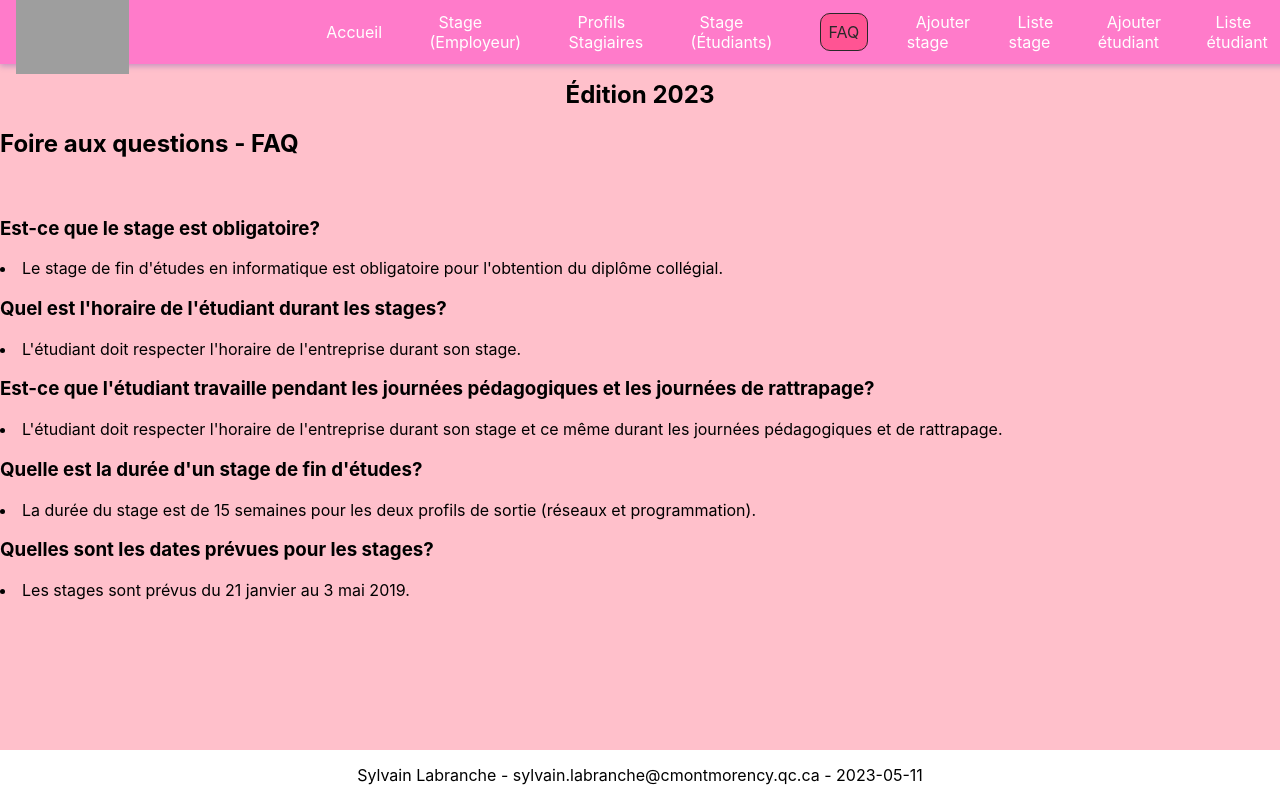
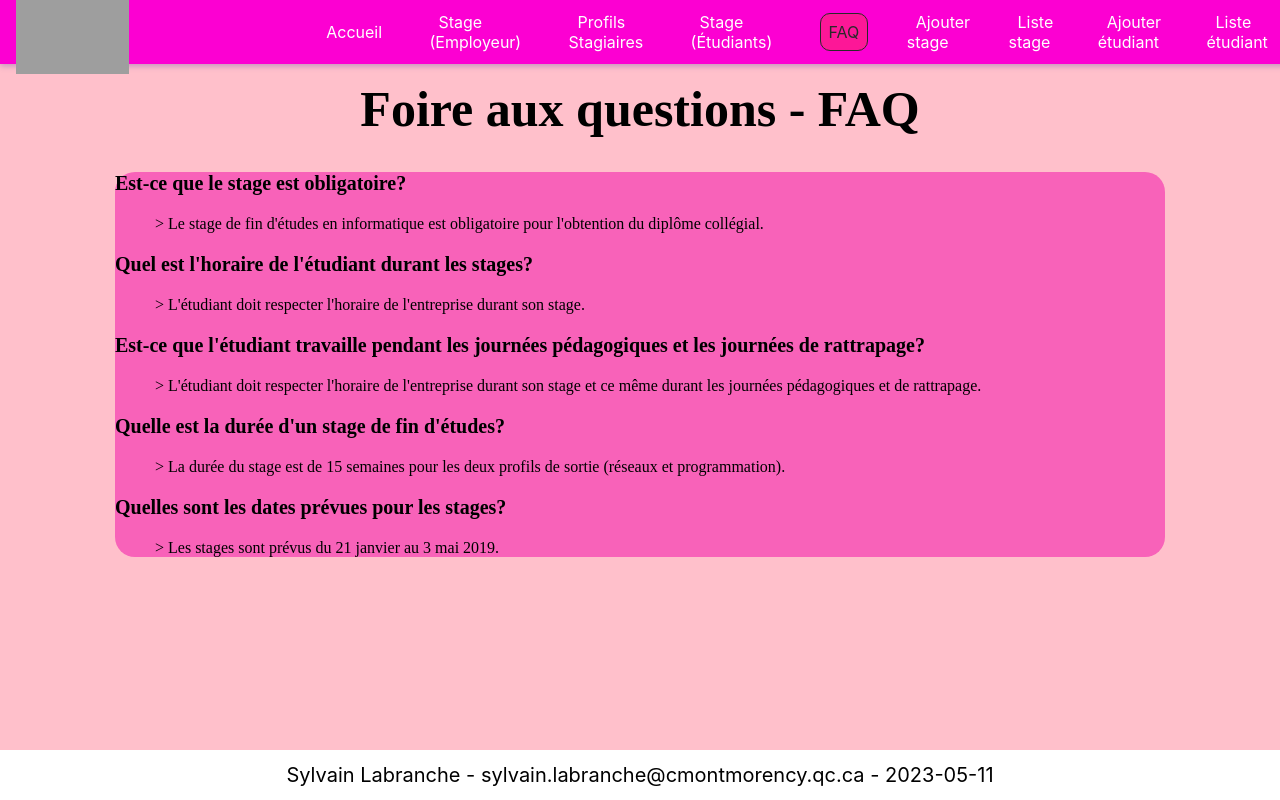
Before and after one commit to Namir2551/Projet-Web, a React (Create React App) app in the folder FrontEnd/: page /FAQ in a window 1280 px wide. Built offline with nearby package versions, Linux system fonts and the light colour scheme; grey boxes are pictures that could not be loaded.

Commit message:
CSS page acceuil + FAQ

```diff
--- a/FrontEnd/src/FAQ/pages/PageFAQ.css
+++ b/FrontEnd/src/FAQ/pages/PageFAQ.css
@@ -0,0 +1,21 @@
+#sectionFAQ{
+    max-width: 1050px; /* Définit une largeur maximale pour le paragraphe */
+    margin-left: auto; /* Centre le paragraphe horizontalement en ajoutant une marge automatique à gauche et à droite */
+    margin-right: auto;
+
+    background-color: rgb(248, 98, 185);
+    border-radius: 20px;
+
+    font-family: "Times New Roman", Times, serif;
+
+
+}
+h3{
+    font-size: 20px;
+}
+
+#faq {
+    text-align: center;
+    font-size: 50px;
+    font-family: "Times New Roman", Times, serif;
+  }
--- a/FrontEnd/src/FAQ/pages/PageFAQ.js
+++ b/FrontEnd/src/FAQ/pages/PageFAQ.js
@@ -4,24 +4,23 @@
 function Faq() {
     return (
         <div>
-            <section>
-                <h1>Édition 2023</h1>
-                <h2>Foire aux questions - FAQ</h2>
-                <br/>
+            <h1 id="faq">Foire aux questions - FAQ</h1>
+            <section id = "sectionFAQ">
+
                 <h3>Est-ce que le stage est obligatoire?</h3>
-                <li>Le stage de fin d'études en informatique est obligatoire pour l'obtention du diplôme collégial.</li>
+                <ul>  &gt; Le stage de fin d'études en informatique est obligatoire pour l'obtention du diplôme collégial.</ul>
 
                 <h3>Quel est l'horaire de l'étudiant durant les stages?</h3>
-                <li>L'étudiant doit respecter l'horaire de l'entreprise durant son stage.</li>
+                <ul> &gt; L'étudiant doit respecter l'horaire de l'entreprise durant son stage.</ul>
 
                 <h3>Est-ce que l'étudiant travaille pendant les journées pédagogiques et les journées de rattrapage?</h3>
-                <li>L'étudiant doit respecter l'horaire de l'entreprise durant son stage et ce même durant les journées pédagogiques et de rattrapage.</li>
+                <ul> &gt; L'étudiant doit respecter l'horaire de l'entreprise durant son stage et ce même durant les journées pédagogiques et de rattrapage.</ul>
 
                 <h3>Quelle est la durée d'un stage de fin d'études?</h3>
-                <li>La durée du stage est de 15 semaines pour les deux profils de sortie (réseaux et programmation).</li>
+                <ul>&gt; La durée du stage est de 15 semaines pour les deux profils de sortie (réseaux et programmation).</ul>
 
                 <h3>Quelles sont les dates prévues pour les stages?</h3>
-                <li>Les stages sont prévus du 21 janvier au 3 mai 2019.</li>
+                <ul>&gt; Les stages sont prévus du 21 janvier au 3 mai 2019.</ul>
 
             </section>
         </div>
--- a/FrontEnd/src/acceuil/pages/pageAccueil.css
+++ b/FrontEnd/src/acceuil/pages/pageAccueil.css
@@ -4,13 +4,30 @@
     margin-right: auto;
     width: 40%;
   }
+#sectionACC{
+  max-width: 1050px; /* Définit une largeur maximale pour le paragraphe */
+  margin-left: auto; /* Centre le paragraphe horizontalement en ajoutant une marge automatique à gauche et à droite */
+  margin-right: auto;
 
+  background-color: rgb(248, 98, 185);
+  border-radius: 20px;
+
+  font-family: "Times New Roman", Times, serif;
+
+
+}
+
+#sectionACC:hover{
+  border: 2px solid red;
+}
 p {
     text-align: center;
-    font-size: 16px;
+    font-size: 20px;
     display: block;
 }
 
 h1 {
   text-align: center;
+  font-size: 50px;
+  font-family: "Times New Roman", Times, serif;
 }
--- a/FrontEnd/src/acceuil/pages/pageAccueil.js
+++ b/FrontEnd/src/acceuil/pages/pageAccueil.js
@@ -4,13 +4,13 @@
 function Acceuil() {
     return (
         <div>
-            <section>
-                <h1>Édition 2023</h1>
+            <h1>Édition 2023</h1>
+            <section id = "sectionACC">
                 <p>Bienvenue sur le site des stages de fin d'études des techniques de l'informatique du Collège Montmorency!</p>
                 <p>À la fin de leurs études, les étudiants sont appelés à mettre en pratique les compétences acquises durant le programme. Cela se fait grâce à la participation d'entreprises de la région qui les accueillent afin de finaliser leurs formations.</p>
                 <p>Le Collège Montmorency offre ainsi aux employeurs l'occasion d'obtenir une main-d'œuvre compétente, tout en leur permettant de participer à la formation finale des étudiants.</p>
-                <p>Le stage de fin d'études est une expérience concrète permettant d'acquérir une expérience professionnelle formatrice.</p>
-                <p>Les étudiants terminent la portion académique de leurs études en informatique selon une des deux voies de sortie du programme: Réseaux et sécurité informatique Développement d'applications informatiques</p>
+                <p>Le stage de fin d'études est une expérience concrète permettant d'acquérir une expérience professionnelle formatrice.
+                Les étudiants terminent la portion académique de leurs études en informatique selon une des deux voies de sortie du programme: Réseaux et sécurité informatique Développement d'applications informatiques</p>
             </section>
         </div>
     );
--- a/FrontEnd/src/shared/Navigation/MainHeader.css
+++ b/FrontEnd/src/shared/Navigation/MainHeader.css
@@ -6,7 +6,7 @@
     position: fixed;
     top: 0;
     left: 0;
-    background: rgba(255, 54, 201, 0.5);
+    background: rgb(252, 0, 210);
     box-shadow: 0 2px 6px rgba(25, 15, 164, 0.26);
     padding: 0 1rem;
     z-index: 5;
--- a/FrontEnd/src/shared/Navigation/MainNavigation.css
+++ b/FrontEnd/src/shared/Navigation/MainNavigation.css
@@ -12,6 +12,7 @@
 
 img {
   display: block;
+  max-width: 800px;
   margin-left: auto;
   margin-right: auto;
   width: 50%;
--- a/FrontEnd/src/stagesEmployeurs/pages/pageStagesEmployeurs.js
+++ b/FrontEnd/src/stagesEmployeurs/pages/pageStagesEmployeurs.js
@@ -4,7 +4,9 @@
 function StagesEmployeurs() {
     return (
         <div>
-            <h1>FAIRE LE CSS</h1>
+            <h1>Formulaire Employeurs</h1>
+
+            <section>
                 Formulaire d'inscription de milieu de stage
                 Stages réguliers ayant lieu à la session hiver
                 Les stages sont du 21 janvier au 3 mai 2019
@@ -13,6 +15,8 @@
                 entrera en contact avec le responsable en entreprise pour discuter du stage.
 
 		        Veuillez vous référez à la page <a>Profil de sortie</a> pour connaître le profil de sortie et les compétences des étudiants.
+            </section>
+
         </div>
     );
   }
```
Lines whose indentation alone changed are shown as unchanged.
